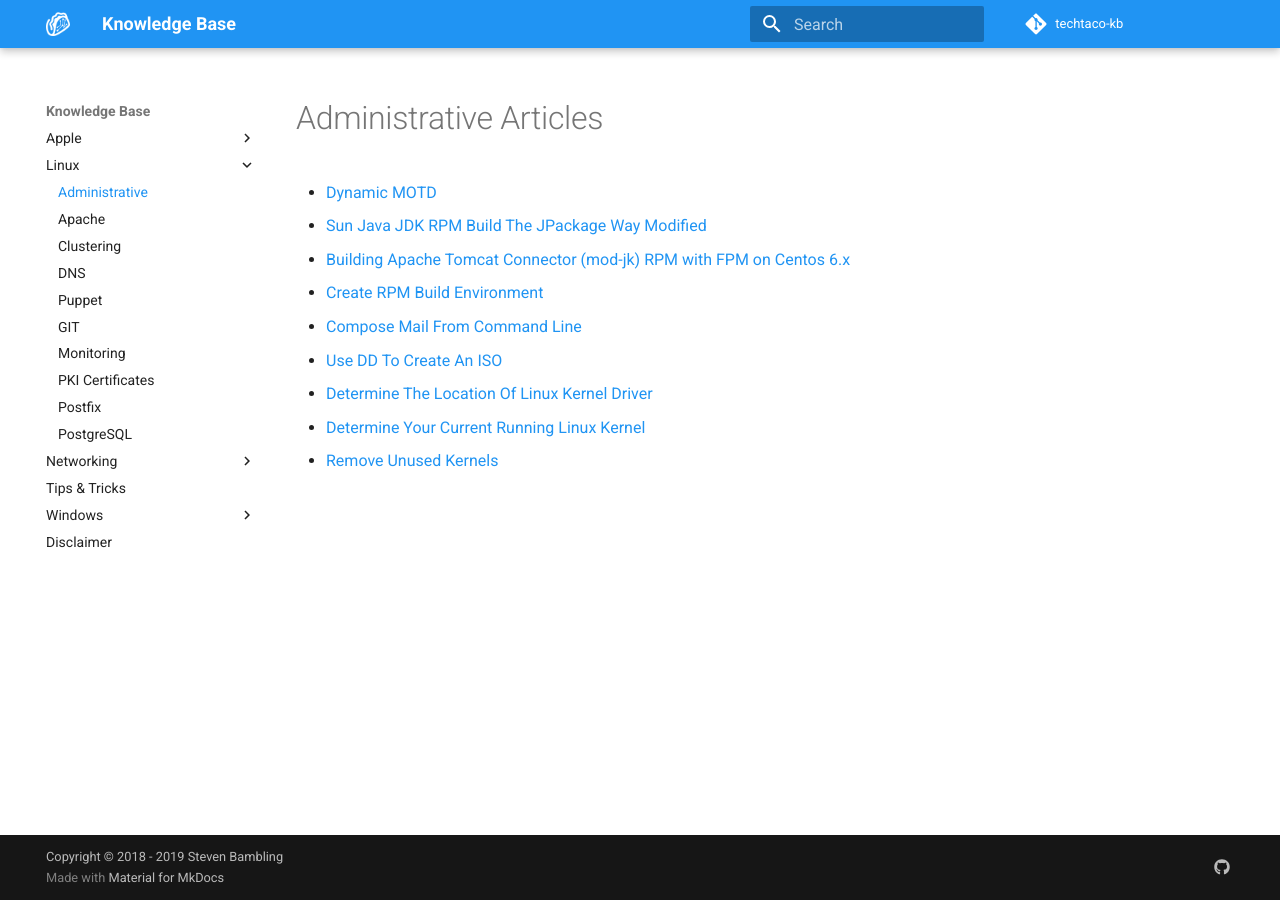
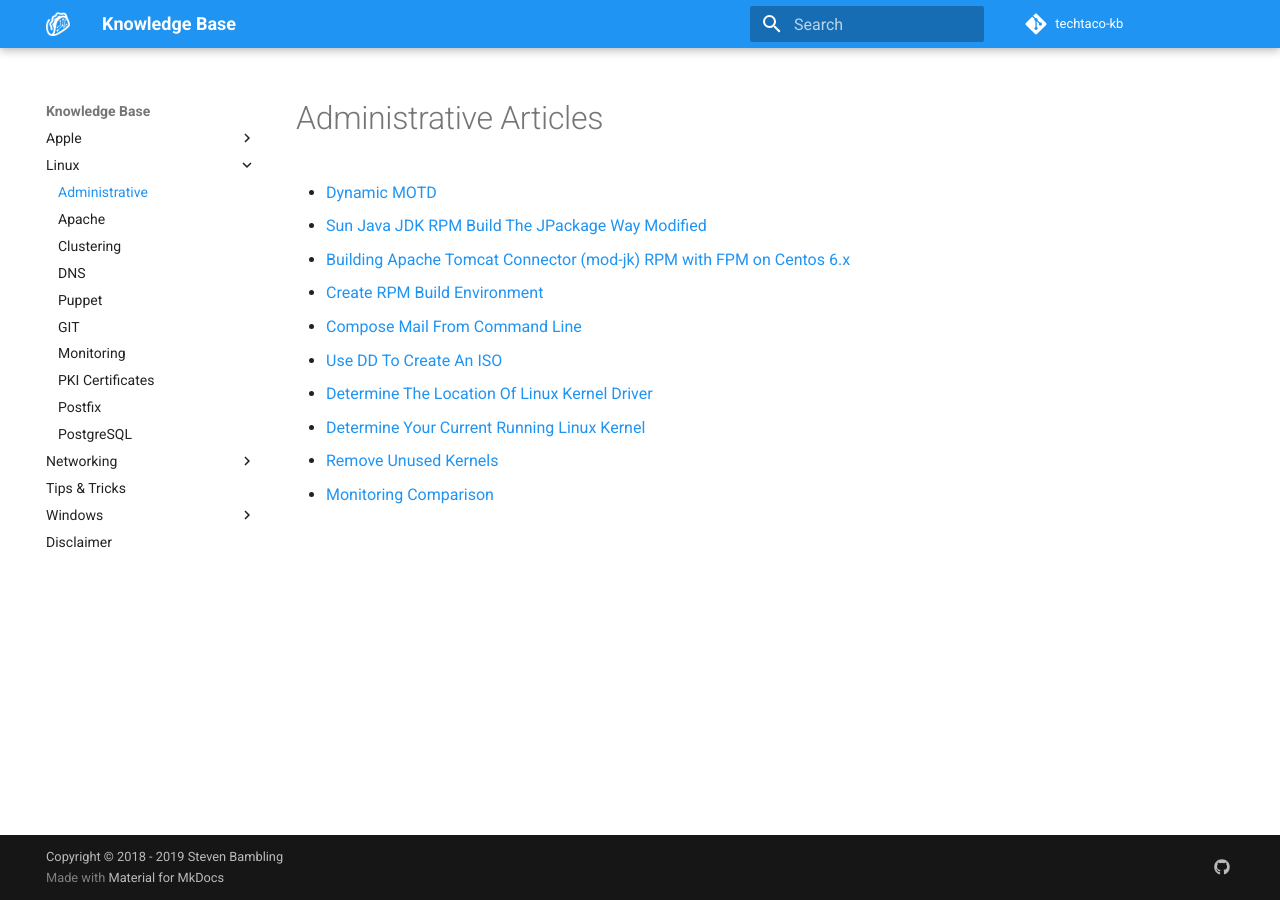
Before and after one commit to smbambling/techtaco-kb-old, an MkDocs documentation site: the page built from docs/linux/administrative/nav.md, in a window 1280 px wide. Built offline with MkDocs 1.6.1 and Material for MkDocs 9.7.7, drawn with Linux system fonts in a browser that asks for light colours; comment, search, counter and statistics services are not loaded.

Commit message:
adding monitoring compare pdf

```diff
--- a/docs/linux/administrative/nav.md
+++ b/docs/linux/administrative/nav.md
@@ -9,3 +9,4 @@
   * [Determine The Location Of Linux Kernel Driver](determine_the_location_of_linux_kernel_driver.md)
   * [Determine Your Current Running Linux Kernel](determine_current_running_linux_kernel.md)
   * [Remove Unused Kernels](remove_unused_kernels.md)
+  * [Monitoring Comparison](monitoring_comparison.md)
```
Also changed, not shown: docs/linux/administrative/monitoring_comparison.md (added, +1 -0 lines), 1 other file.
